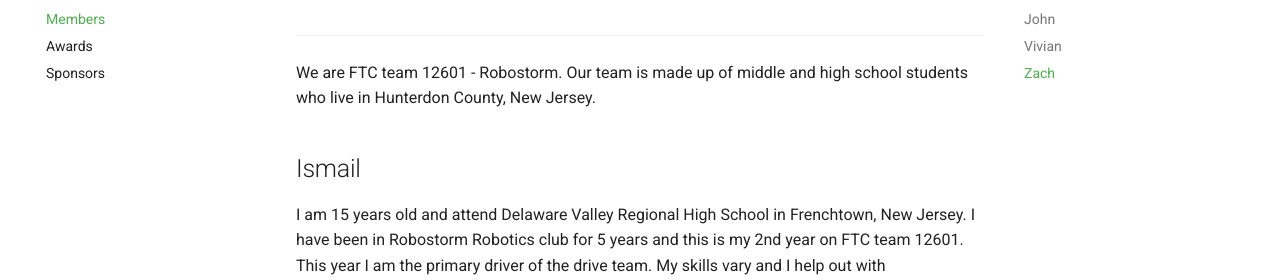
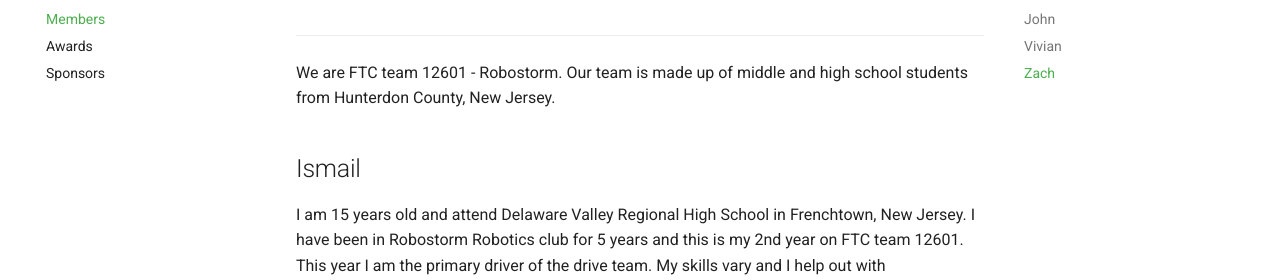
Before and after one commit to Robostorm/Website, an MkDocs documentation site: the page built from docs/FTC/members.md, in a window 1280 px wide and 1192 px high. Shown: the part 194-474 px from the top of the window. Built offline with MkDocs 1.6.1 and Material for MkDocs 9.7.7, drawn with Linux system fonts in a browser that asks for light colours; comment, search, counter and statistics services are not loaded.

Commit message:
Update members.md

```diff
--- a/docs/FTC/members.md
+++ b/docs/FTC/members.md
@@ -1,7 +1,7 @@
 # Members
 ---
 
-We are FTC team 12601 - Robostorm. Our team is made up of middle and high school students who live in Hunterdon County, New Jersey.
+We are FTC team 12601 - Robostorm. Our team is made up of middle and high school students from Hunterdon County, New Jersey.
 
 ## Ismail
 I am 15 years old and attend Delaware Valley Regional High School in Frenchtown, New Jersey. I have been in Robostorm Robotics club for 5 years and this is my 2nd year on FTC team 12601. This year I am the primary driver of the drive team. My skills vary and I help out with programming and mechanical.
```
